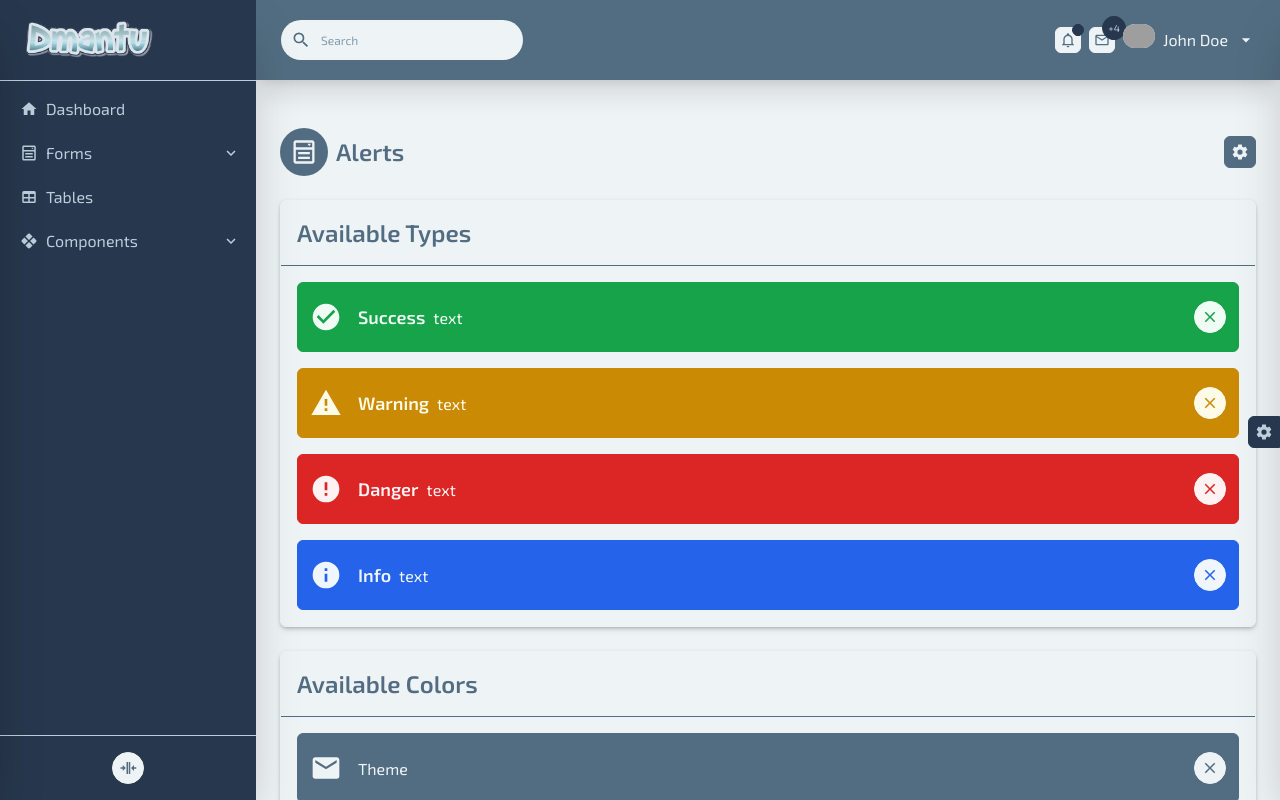
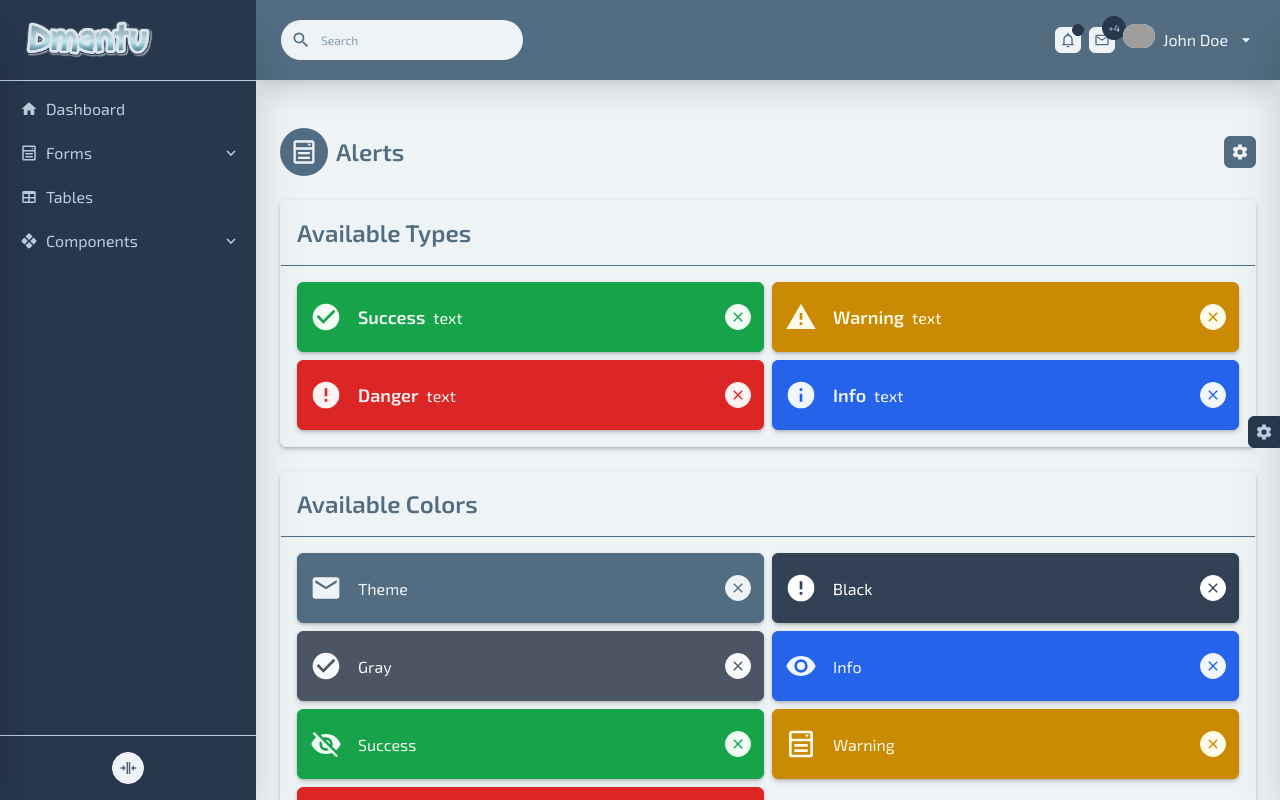
Before and after one commit to vishalkanani99/dmantu-admin, a Vue app: page /alerts in a window 1280 px wide. Shown: the top 800 px of the page. Built offline with nearby package versions, Linux system fonts and the light colour scheme; grey boxes are pictures that could not be loaded.

Commit message:
refactored: cards

```diff
--- a/src/components/Alert.vue
+++ b/src/components/Alert.vue
@@ -9,7 +9,8 @@ import {
 } from '@mdi/js';
 import Icon from './Icon.vue';
 import Button from './Button.vue';
-import ListCard from './card/ListCard.vue';
+import Card from './card/Card.vue';
+import CardBody from './card/CardBody.vue';
 import { theme } from '../color';
 
 const props = defineProps({
@@ -53,30 +54,51 @@ const icon = computed(() => {
       return mdiInformation;
   }
 });
+
+const defaultStyle = computed(() => {
+  return [
+    'w-full rounded-md',
+    { '!bg-transparent' : props.outline },
+  ];
+});
 </script>
 <template>
-  <ListCard
-    class="!p-3"
-    :color="color"
-    :outline="outline"
+  <Card :class="defaultStyle" :color="color" noFooter noHeader>
+    <template #content>
+      <CardBody
+        :class="[
+          '!p-3',
+          outline ? color : theme.getInverse(color)
+        ]"
       >
-    <template #leftSection>
-      <Icon class="w-8 h-8 md:mr-4" :path="icon" size="32"></Icon>
+        <div class="flex justify-between items-center">
+
+          <div class="flex justify-center items-center">
+            <div class="flex flex-row items-center">
+              <Icon class="w-8 h-8 mr-4" :path="icon" size="32"></Icon>
               <slot>
-        <span class="text-center md:text-left md:py-2">
+                <span class="text-left py-2">
                   <h4 class="inline">{{ boldText }}</h4>
                   <p :class="['inline', {'ml-2': boldText}]">{{ text }}</p>
                 </span>
               </slot>
-    </template>
-    <template #rightSection>
+            </div>
+          </div>
+
+          <div class="flex items-center justify-center">
+            <div class="flex flex-row justify-end items-center gap-1">
               <Button
-        class="text-xs w-8 h-8"
                 :iconPath="mdiClose"
                 :color="outline ? color : theme.getInverse(color)"
                 :outline="outline"
+                size="small"
                 rounded
               />
+            </div>
+          </div>
+
+        </div>
+      </CardBody>
     </template>
-  </ListCard>
+  </Card>
 </template>
--- a/src/components/card/ListCard.vue
+++ b/src/components/card/ListCard.vue
@@ -1,6 +1,9 @@
 <script setup>
 import { computed } from 'vue';
+import { theme } from '../../color';
 import Avatar from '../Avatar.vue';
+import Card from './Card.vue';
+import CardBody from './CardBody.vue';
 
 const props = defineProps({
   color: String,
@@ -16,23 +19,29 @@ const emit = defineEmits(['menuClick']);
 
 const defaultStyle = computed(() => {
   return [
-    props.color,
-    'border border-[--color] p-4 w-full rounded-md',
-    props.outline ? 'bg-transparent text-[--color]' : 'bg-[--color] text-[--color-inverse]',
+    'w-full rounded-md',
+    { '!bg-transparent' : props.outline },
     { 'hover:shadow-lg transition-shadow duration-500' : props.hoverShadow }
   ];
 });
 
 </script>
 <template>
-  <div :class="defaultStyle">
+  <Card :class="defaultStyle" :color="color" noFooter noHeader>
+    <template #content>
+      <CardBody :class="[outline ? color : theme.getInverse(color)]">
         <div class="md:flex block justify-between items-center">
 
           <div class="flex justify-center items-center mb-6 md:mb-0">
             <div class="flex flex-col md:flex-row items-center">
               <slot name="leftSection">
                 <slot name="avatar">
-              <Avatar class="flex items-center w-16 h-16" :avatar="imgSrc" :username="imgAlt" />
+                  <Avatar
+                    class="flex items-center w-16 h-16"
+                    :color="outline ? color : theme.getInverse(color)"
+                    :avatar="imgSrc"
+                    :username="imgAlt"
+                  />
                 </slot>
                 <div class="text-center md:text-left mt-4 md:mt-0 md:ml-4">
                   <slot name="title">
@@ -54,5 +63,7 @@ const defaultStyle = computed(() => {
           </div>
 
         </div>
-  </div>
+      </CardBody>
     </template>
+  </Card>
+</template>
--- a/src/pages/alerts.vue
+++ b/src/pages/alerts.vue
@@ -28,7 +28,7 @@ import Alert from '../components/Alert.vue';
       :color="theme.activeColors.default"
     >
       <Card title="Available Types" :color="theme.activeColors.inverse" noFooter>
-        <div class="flex items-center flex-wrap space-y-4">
+        <div class="grid grid-cols-1 md:grid-cols-2 gap-2">
           <Alert type="success" boldText="Success" text="text"></Alert>
           <Alert type="warning" boldText="Warning" text="text"></Alert>
           <Alert type="danger" boldText="Danger" text="text"></Alert>
@@ -36,7 +36,7 @@ import Alert from '../components/Alert.vue';
         </div>
       </Card>
       <Card title="Available Colors" :color="theme.activeColors.inverse" noFooter>
-        <div class="flex items-center flex-wrap space-y-4">
+        <div class="grid grid-cols-1 md:grid-cols-2 gap-2">
           <Alert color="theme" text="Theme" :iconPath="mdiEmail"></Alert>
           <Alert color="black" text="Black" :iconPath="mdiAlertCircle"></Alert>
           <Alert color="gray" text="Gray" :iconPath="mdiCheckCircle"></Alert>
@@ -47,7 +47,7 @@ import Alert from '../components/Alert.vue';
         </div>
       </Card>
       <Card title="Outline" :color="theme.activeColors.inverse" noFooter>
-        <div class="flex items-center flex-wrap space-y-4">
+        <div class="grid grid-cols-1 md:grid-cols-2 gap-2">
           <Alert color="theme" text="Theme" :iconPath="mdiEmail" outline></Alert>
           <Alert color="black" text="Black" :iconPath="mdiAlertCircle" outline></Alert>
           <Alert color="gray" text="Gray" :iconPath="mdiCheckCircle" outline></Alert>
--- a/src/pages/lists.vue
+++ b/src/pages/lists.vue
@@ -15,13 +15,13 @@ import ListCard from '../components/card/ListCard.vue';
 <template>
   <LayoutAuthenticated>
     <Section
-      title="Alerts"
+      title="Lists"
       :iconPath="mdiFormSelect"
       :btnIconPath="mdiCog"
       :color="theme.activeColors.default"
     >
       <Card title="Default" :color="theme.activeColors.inverse" noFooter>
-        <div class="flex items-center flex-wrap space-y-4 mb-6">
+        <div class="grid grid-cols-1 md:grid-cols-2 gap-2">
           <ListCard color="theme" imgAlt="List 2" title="Theme" subTitle="Sub Title"></ListCard>
           <ListCard color="black" imgAlt="List 4" title="Black" subTitle="Sub Title"></ListCard>
           <ListCard color="gray" imgAlt="List 5" title="Gray" subTitle="Sub Title"></ListCard>
@@ -32,7 +32,7 @@ import ListCard from '../components/card/ListCard.vue';
         </div>
       </Card>
       <Card title="Outline" :color="theme.activeColors.inverse" noFooter>
-        <div class="flex items-center flex-wrap space-y-4 mb-6">
+        <div class="grid grid-cols-1 md:grid-cols-2 gap-2">
           <ListCard color="theme" imgAlt="List 2" title="Theme" subTitle="Sub Title" outline></ListCard>
           <ListCard color="black" imgAlt="List 4" title="Black" subTitle="Sub Title" outline></ListCard>
           <ListCard color="gray" imgAlt="List 5" title="Gray" subTitle="Sub Title" outline></ListCard>
@@ -43,7 +43,7 @@ import ListCard from '../components/card/ListCard.vue';
         </div>
       </Card>
       <Card title="Custom" :color="theme.activeColors.inverse" noFooter>
-        <div class="flex items-center flex-wrap space-y-4 mb-6">
+        <div class="grid grid-cols-1 md:grid-cols-2 gap-2">
           <ListCard color="info" imgAlt="labels" title="List with labels" subTitle="Sub Title" hoverShadow>
             <template #rightSection>
               <Chip color="success" label="Success"></Chip>
```
Lines whose indentation alone changed are shown as unchanged.
